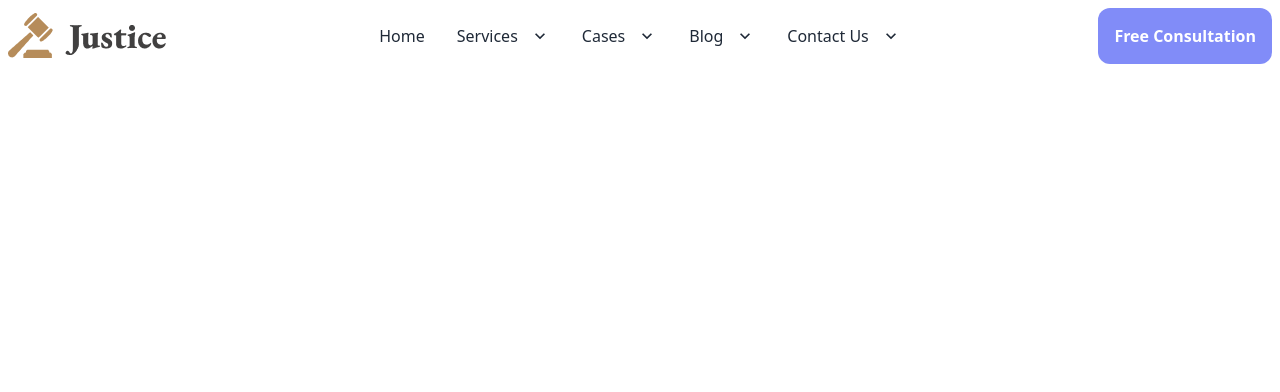
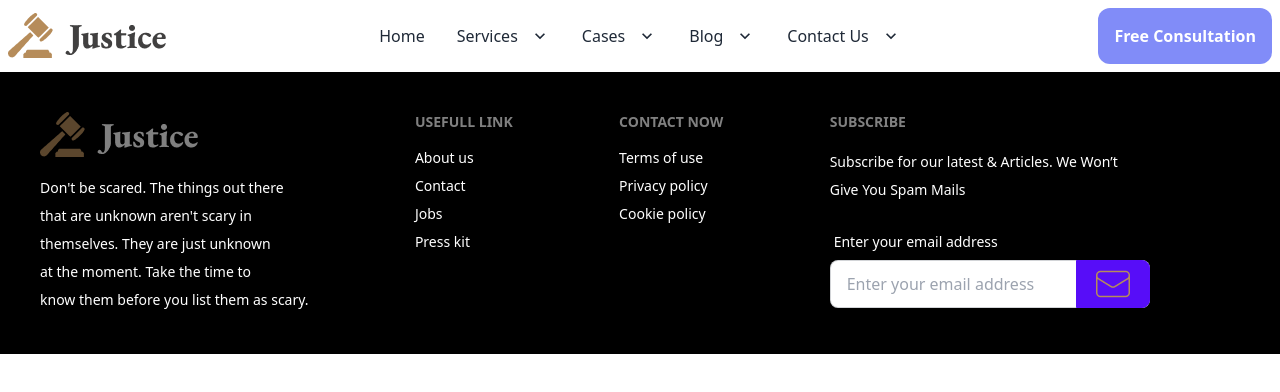
Before and after one commit to Fahim3831/Legal-solution-Landing-Page-Design, a plain HTML site: page index.html in a window 1280 px wide. Drawn offline with nearby package versions, Linux system fonts and the light colour scheme.

Commit message:
Footer Completed

```diff
--- a/index.html
+++ b/index.html
@@ -122,5 +122,44 @@
       </nav>
       <!-- navbar ends -->
     </header>
+
+
+    <!-- <footer> -->
+  <footer class=" p-10 bg-black text-white ">
+    <div class="footer max-w-screen-xl mx-auto">
+      <div>
+        <span class="footer-title"><img src="./images/logo.png" alt=""></span>
+        <a class="link link-hover leading-7	">Don't be scared. The things out there <br> that are unknown aren't scary in <br> themselves. They are just unknown <br> at the moment. Take the time to <br> know them before you list them as scary.</a>
+      </div>
+      <div>
+        <span class="footer-title">Usefull Link</span>
+        <a class="link link-hover">About us</a>
+        <a class="link link-hover">Contact</a>
+        <a class="link link-hover">Jobs</a>
+        <a class="link link-hover">Press kit</a>
+      </div>
+      <div>
+        <span class="footer-title">Contact Now</span>
+        <a class="link link-hover">Terms of use</a>
+        <a class="link link-hover">Privacy policy</a>
+        <a class="link link-hover">Cookie policy</a>
+      </div>
+      <div>
+        <span class="footer-title">Subscribe</span>
+        <div class="form-control w-80">
+          <p class="label-text text-white leading-7 pb-5">Subscribe for our latest & Articles. We Won’t Give You Spam Mails</p>
+          <label class="label">
+            <span class="label-text text-white">Enter your email address</span>
+          </label>
+          <div class="relative">
+            <input type="text" placeholder="Enter your email address" class="input input-bordered w-full pr-16" />
+            <p class="btn btn-primary absolute top-0 right-0 rounded-l-none">
+              <img src="./images/email.png" alt="">
+            </p>
+          </div>
+        </div>
+      </div>
+    </div>
+  </footer>
   </body>
 </html>
```
